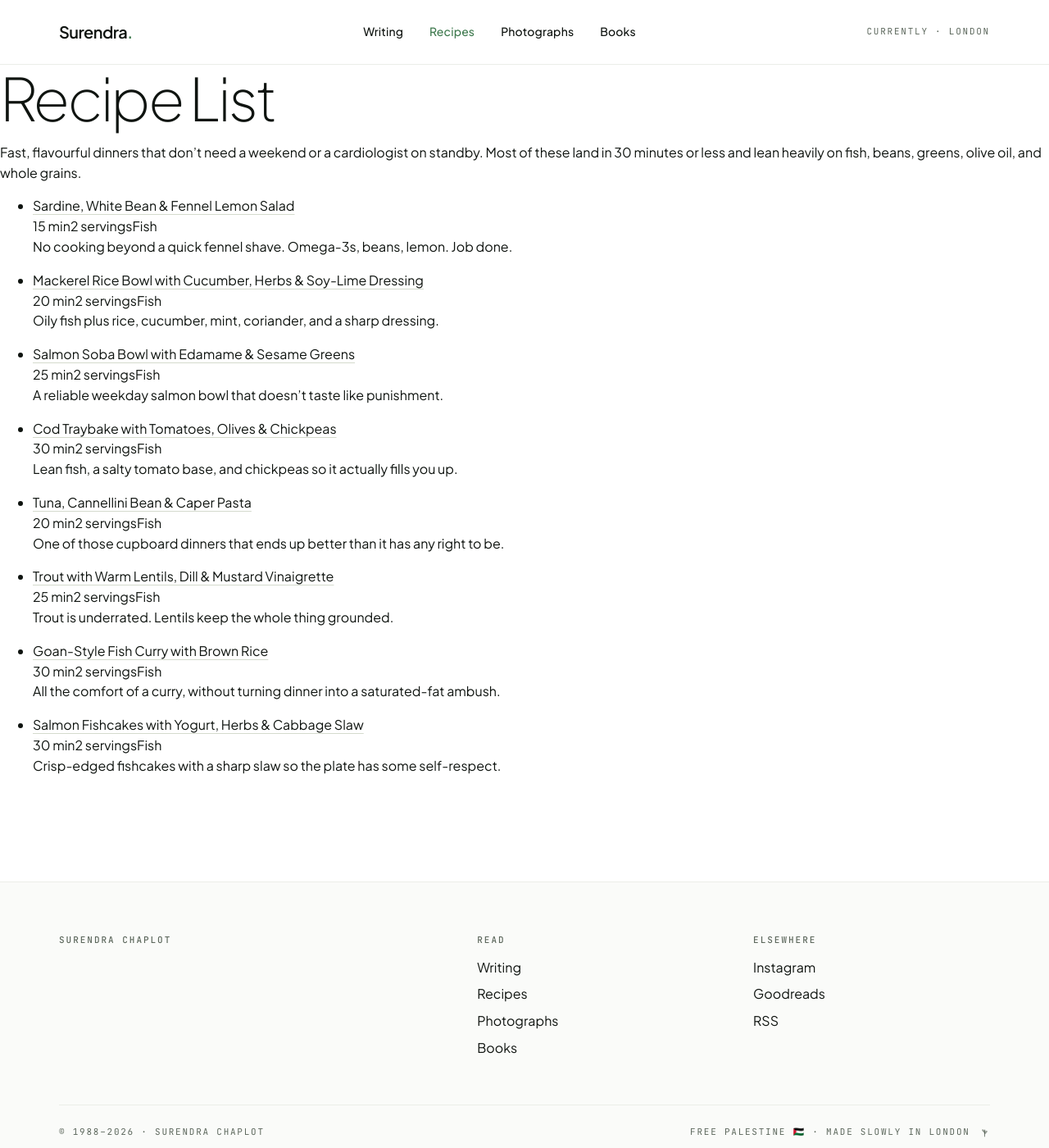
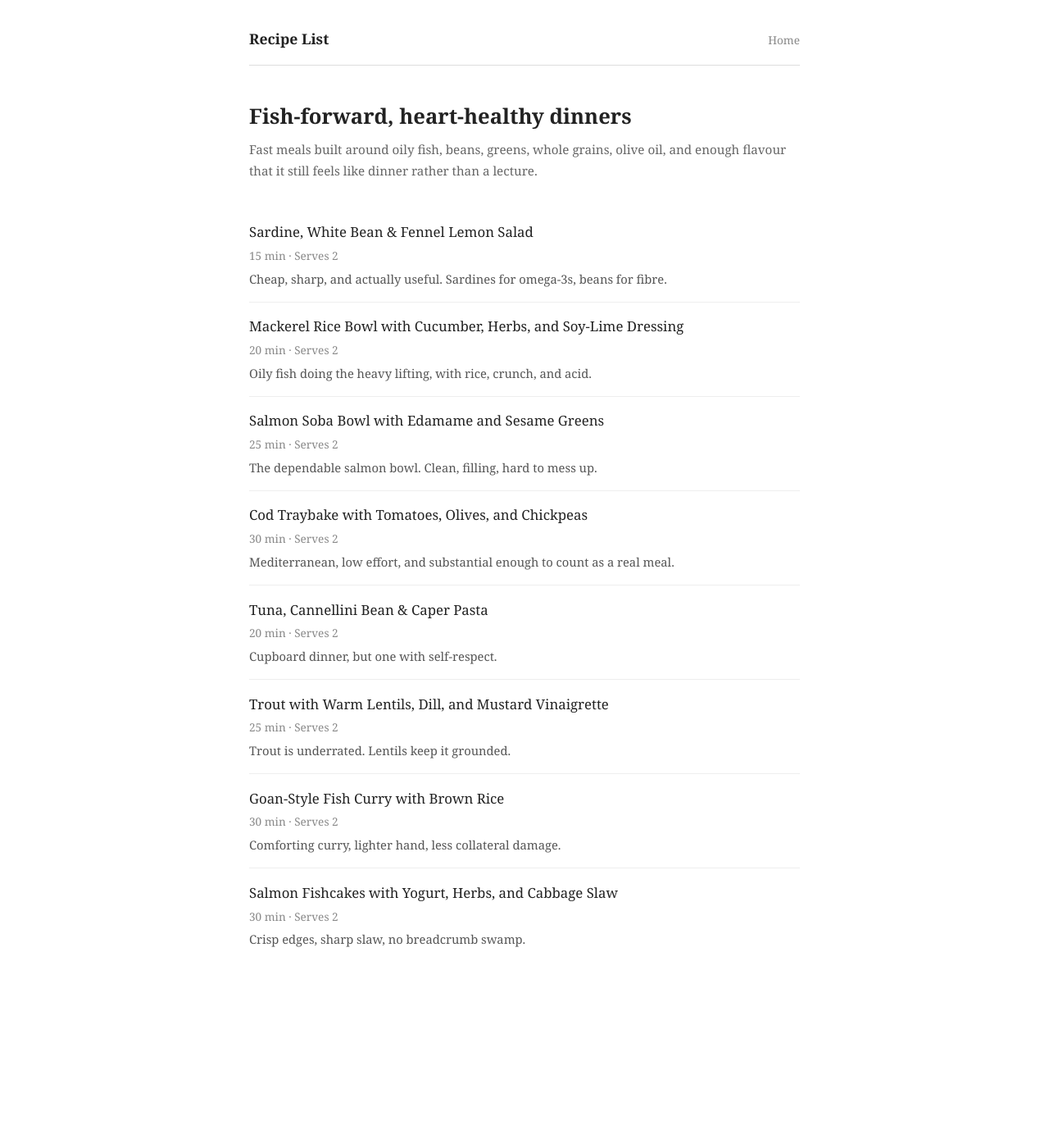
Before and after one commit to surendrachaplot/surendrachaplot, a Jekyll site: the page recipes/index.html, which Jekyll copies as it is, in a window 1280 px wide and 1400 px high. Shown: the whole window at 82% size. Built offline with Jekyll 4.4.1, drawn with Linux system fonts in a browser that asks for light colours.

Commit message:
Replace recipes with static HTML pages

```diff
--- a/_config.yml
+++ b/_config.yml
@@ -9,7 +9,6 @@ baseurl: ""
 # Navigation
 nav_links:
   - { title: "Writing",      url: "/posts/" }
-  - { title: "Recipes",      url: "/recipes/" }
   - { title: "Photographs",  url: "/photos/" }
   - { title: "Books",        url: "/books/" }
 
--- /dev/null
+++ b/recipes/index.html
@@ -0,0 +1,43 @@
+<!DOCTYPE html>
+<html lang="en">
+<head>
+  <meta charset="UTF-8">
+  <meta name="viewport" content="width=device-width, initial-scale=1">
+  <title>Recipe List</title>
+  <style>
+    * { box-sizing: border-box; margin: 0; padding: 0; }
+    body { font-family: Georgia, serif; max-width: 720px; margin: 0 auto; padding: 2rem 1.5rem 4rem; color: #222; line-height: 1.75; background: #fff; }
+    nav { margin-bottom: 2.5rem; padding-bottom: 1rem; border-bottom: 1px solid #ddd; display: flex; justify-content: space-between; align-items: baseline; gap: 1rem; }
+    nav .brand { font-size: 1.1rem; font-weight: bold; text-decoration: none; color: #222; }
+    nav .home { font-size: .85rem; color: #888; text-decoration: none; }
+    nav .home:hover { color: #222; }
+    h1 { font-size: 1.6rem; margin-bottom: .25rem; }
+    .subtitle { color: #666; font-size: .95rem; margin-bottom: 2rem; }
+    ul.recipe-list { list-style: none; }
+    ul.recipe-list li { padding: .9rem 0; border-bottom: 1px solid #eee; }
+    ul.recipe-list li:last-child { border-bottom: none; }
+    ul.recipe-list a { text-decoration: none; color: #222; font-size: 1.05rem; }
+    ul.recipe-list a:hover { text-decoration: underline; color: #c30; }
+    .meta { display: block; font-size: .85rem; color: #888; margin-top: .15rem; }
+    .note { font-size: .92rem; color: #555; margin-top: .25rem; }
+  </style>
+</head>
+<body>
+  <nav>
+    <a class="brand" href="./">Recipe List</a>
+    <a class="home" href="/">Home</a>
+  </nav>
+  <h1>Fish-forward, heart-healthy dinners</h1>
+  <p class="subtitle">Fast meals built around oily fish, beans, greens, whole grains, olive oil, and enough flavour that it still feels like dinner rather than a lecture.</p>
+  <ul class="recipe-list">
+    <li><a href="sardine-white-bean-fennel-salad.html">Sardine, White Bean &amp; Fennel Lemon Salad</a><span class="meta">15 min · Serves 2</span><p class="note">Cheap, sharp, and actually useful. Sardines for omega-3s, beans for fibre.</p></li>
+    <li><a href="mackerel-rice-bowl.html">Mackerel Rice Bowl with Cucumber, Herbs, and Soy-Lime Dressing</a><span class="meta">20 min · Serves 2</span><p class="note">Oily fish doing the heavy lifting, with rice, crunch, and acid.</p></li>
+    <li><a href="salmon-soba-bowl.html">Salmon Soba Bowl with Edamame and Sesame Greens</a><span class="meta">25 min · Serves 2</span><p class="note">The dependable salmon bowl. Clean, filling, hard to mess up.</p></li>
+    <li><a href="cod-traybake-tomatoes-olives-chickpeas.html">Cod Traybake with Tomatoes, Olives, and Chickpeas</a><span class="meta">30 min · Serves 2</span><p class="note">Mediterranean, low effort, and substantial enough to count as a real meal.</p></li>
+    <li><a href="tuna-cannellini-caper-pasta.html">Tuna, Cannellini Bean &amp; Caper Pasta</a><span class="meta">20 min · Serves 2</span><p class="note">Cupboard dinner, but one with self-respect.</p></li>
+    <li><a href="trout-warm-lentils-dill-mustard.html">Trout with Warm Lentils, Dill, and Mustard Vinaigrette</a><span class="meta">25 min · Serves 2</span><p class="note">Trout is underrated. Lentils keep it grounded.</p></li>
+    <li><a href="goan-fish-curry-brown-rice.html">Goan-Style Fish Curry with Brown Rice</a><span class="meta">30 min · Serves 2</span><p class="note">Comforting curry, lighter hand, less collateral damage.</p></li>
+    <li><a href="salmon-fishcakes-cabbage-slaw.html">Salmon Fishcakes with Yogurt, Herbs, and Cabbage Slaw</a><span class="meta">30 min · Serves 2</span><p class="note">Crisp edges, sharp slaw, no breadcrumb swamp.</p></li>
+  </ul>
+</body>
+</html>
--- a/recipes/index.md
+++ /dev/null
@@ -1,53 +0,0 @@
----
-layout: default
-title: Recipe List
-permalink: /recipes/
----
-
-<article class="page">
-  <h1>Recipe List</h1>
-  <p>Fast, flavourful dinners that don’t need a weekend or a cardiologist on standby. Most of these land in 30 minutes or less and lean heavily on fish, beans, greens, olive oil, and whole grains.</p>
-
-  <ul class="recipe-list">
-    <li class="recipe-list-item">
-      <a href="/recipes/sardine-white-bean-fennel-salad.html">Sardine, White Bean & Fennel Lemon Salad</a>
-      <div class="recipe-meta"><span>15 min</span><span>2 servings</span><span>Fish</span></div>
-      <p class="recipe-note">No cooking beyond a quick fennel shave. Omega-3s, beans, lemon. Job done.</p>
-    </li>
-    <li class="recipe-list-item">
-      <a href="/recipes/mackerel-rice-bowl.html">Mackerel Rice Bowl with Cucumber, Herbs & Soy-Lime Dressing</a>
-      <div class="recipe-meta"><span>20 min</span><span>2 servings</span><span>Fish</span></div>
-      <p class="recipe-note">Oily fish plus rice, cucumber, mint, coriander, and a sharp dressing.</p>
-    </li>
-    <li class="recipe-list-item">
-      <a href="/recipes/salmon-soba-bowl.html">Salmon Soba Bowl with Edamame & Sesame Greens</a>
-      <div class="recipe-meta"><span>25 min</span><span>2 servings</span><span>Fish</span></div>
-      <p class="recipe-note">A reliable weekday salmon bowl that doesn’t taste like punishment.</p>
-    </li>
-    <li class="recipe-list-item">
-      <a href="/recipes/cod-traybake-tomatoes-olives-chickpeas.html">Cod Traybake with Tomatoes, Olives & Chickpeas</a>
-      <div class="recipe-meta"><span>30 min</span><span>2 servings</span><span>Fish</span></div>
-      <p class="recipe-note">Lean fish, a salty tomato base, and chickpeas so it actually fills you up.</p>
-    </li>
-    <li class="recipe-list-item">
-      <a href="/recipes/tuna-cannellini-caper-pasta.html">Tuna, Cannellini Bean & Caper Pasta</a>
-      <div class="recipe-meta"><span>20 min</span><span>2 servings</span><span>Fish</span></div>
-      <p class="recipe-note">One of those cupboard dinners that ends up better than it has any right to be.</p>
-    </li>
-    <li class="recipe-list-item">
-      <a href="/recipes/trout-warm-lentils-dill-mustard.html">Trout with Warm Lentils, Dill & Mustard Vinaigrette</a>
-      <div class="recipe-meta"><span>25 min</span><span>2 servings</span><span>Fish</span></div>
-      <p class="recipe-note">Trout is underrated. Lentils keep the whole thing grounded.</p>
-    </li>
-    <li class="recipe-list-item">
-      <a href="/recipes/goan-fish-curry-brown-rice.html">Goan-Style Fish Curry with Brown Rice</a>
-      <div class="recipe-meta"><span>30 min</span><span>2 servings</span><span>Fish</span></div>
-      <p class="recipe-note">All the comfort of a curry, without turning dinner into a saturated-fat ambush.</p>
-    </li>
-    <li class="recipe-list-item">
-      <a href="/recipes/salmon-fishcakes-cabbage-slaw.html">Salmon Fishcakes with Yogurt, Herbs & Cabbage Slaw</a>
-      <div class="recipe-meta"><span>30 min</span><span>2 servings</span><span>Fish</span></div>
-      <p class="recipe-note">Crisp-edged fishcakes with a sharp slaw so the plate has some self-respect.</p>
-    </li>
-  </ul>
-</article>
```
Also changed, not shown: recipes/cod-traybake-tomatoes-olives-chickpeas.html (added, +48 -0 lines), recipes/cod-traybake-tomatoes-olives-chickpeas.md (deleted, +0 -35 lines), recipes/goan-fish-curry-brown-rice.html (renamed from recipes/goan-fish-curry-brown-rice.md, +25 -12 lines), recipes/mackerel-rice-bowl.html (added, +49 -0 lines), recipes/mackerel-rice-bowl.md (deleted, +0 -36 lines), recipes/salmon-fishcakes-cabbage-slaw.html (renamed from recipes/salmon-fishcakes-cabbage-slaw.md, +26 -13 lines), recipes/salmon-soba-bowl.html (renamed from recipes/salmon-soba-bowl.md, +26 -13 lines), recipes/sardine-white-bean-fennel-salad.html (renamed from recipes/sardine-white-bean-fennel-salad.md, +27 -13 lines), recipes/trout-warm-lentils-dill-mustard.html (added, +47 -0 lines), recipes/trout-warm-lentils-dill-mustard.md (deleted, +0 -34 lines), recipes/tuna-cannellini-caper-pasta.html (added, +48 -0 lines), recipes/tuna-cannellini-caper-pasta.md (deleted, +0 -35 lines).
